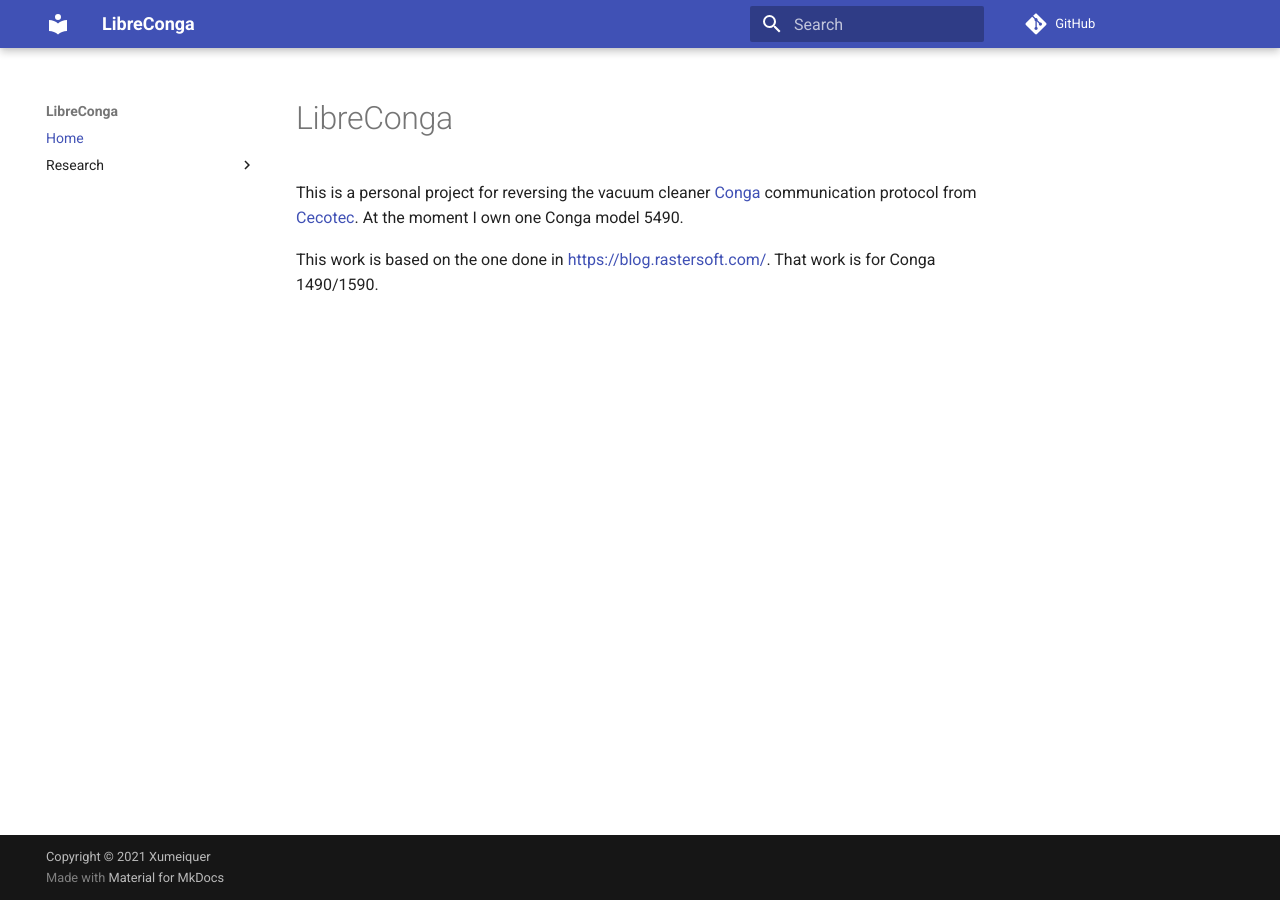
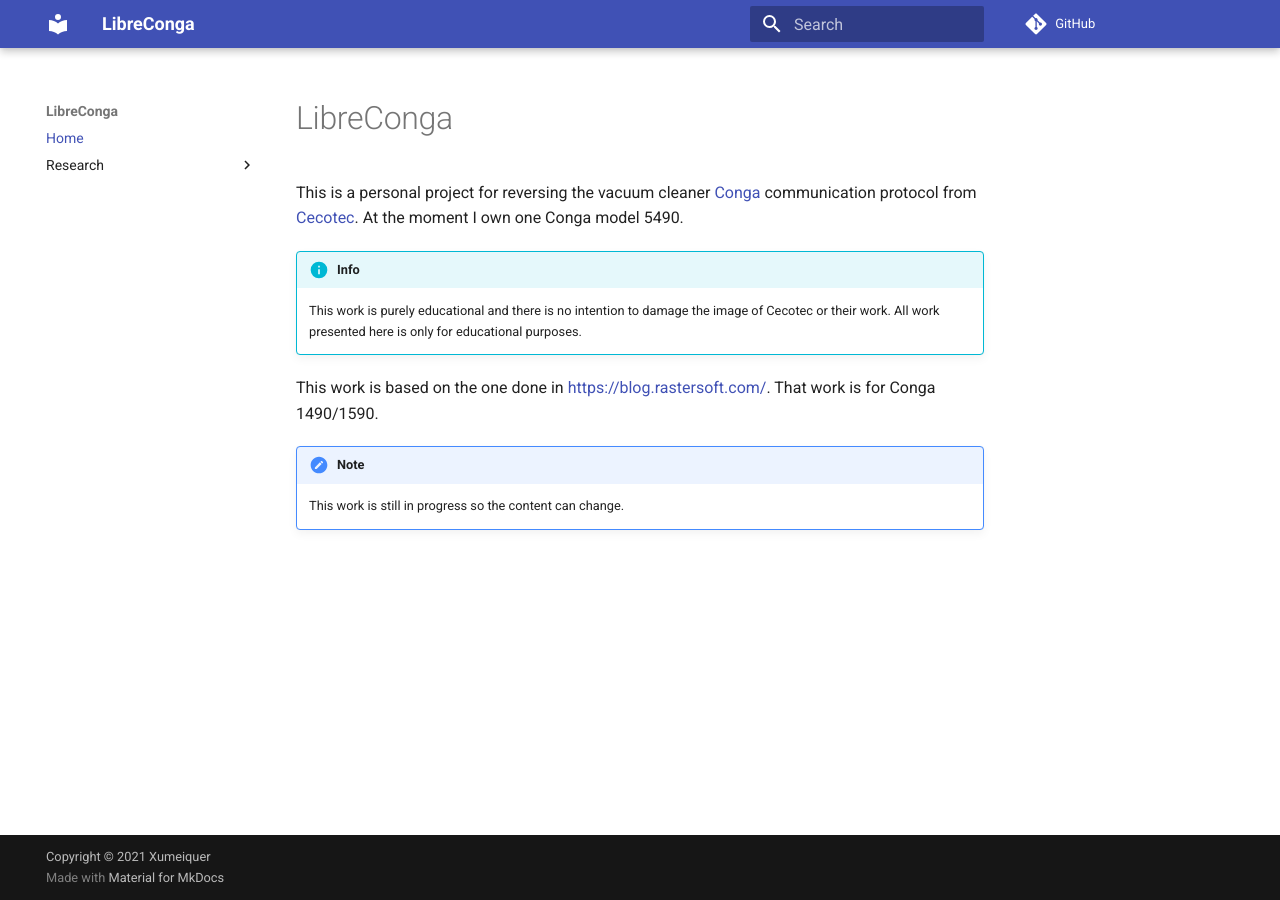
Before and after one commit to Xumeiquer/LibreConga, an MkDocs documentation site: the page built from docs/index.md, in a window 1280 px wide. Built offline with MkDocs 1.6.1 and Material for MkDocs 9.7.7, drawn with Linux system fonts in a browser that asks for light colours; comment, search, counter and statistics services are not loaded.

Commit message:
small update

```diff
--- a/docs/index.md
+++ b/docs/index.md
@@ -2,4 +2,18 @@
 
 This is a personal project for reversing the vacuum cleaner [Conga](https://www.storececotec.com/29-robots-aspiradores) communication protocol from [Cecotec](https://www.storececotec.com/). At the moment I own one Conga model 5490.
 
+<!-- prettier-ignore-start -->
+
+!!! info
+    This work is purely educational and there is no intention to damage the image of Cecotec or their work. All work presented here is only for educational purposes.
+
+<!-- prettier-ignore-end -->
+
 This work is based on the one done in [https://blog.rastersoft.com/](https://blog.rastersoft.com/?cat=16). That work is for Conga 1490/1590.
+
+<!-- prettier-ignore-start -->
+
+!!! note
+    This work is still in progress so the content can change.
+
+<!-- prettier-ignore-end -->
--- a/mkdocs.yml
+++ b/mkdocs.yml
@@ -2,8 +2,13 @@
 site_url:
 repo_url: https://github.com/Xumeiquer/LibreConga
 copyright: Copyright © 2021 Xumeiquer
+
 theme:
   name: material
+  favicon: images/favicon/favicon.png
+  font:
+    code: Roboto Mono
+
 nav:
   - Home: index.md
   - "Research":
@@ -11,3 +16,13 @@
       - "Pairing the app": "research/pairing.md"
       - "SSL Pinning": "research/ssl-pinning.md"
       - "Protocol": "research/protocol.md"
+
+markdown_extensions:
+  - meta
+  - admonition
+  - pymdownx.details
+  - toc:
+      permalink: "#"
+
+plugins:
+  - search
```
Also changed, not shown: docs/research/pairing.md (+2 -2 lines), docs/images/favicon/favicon.png (added).
